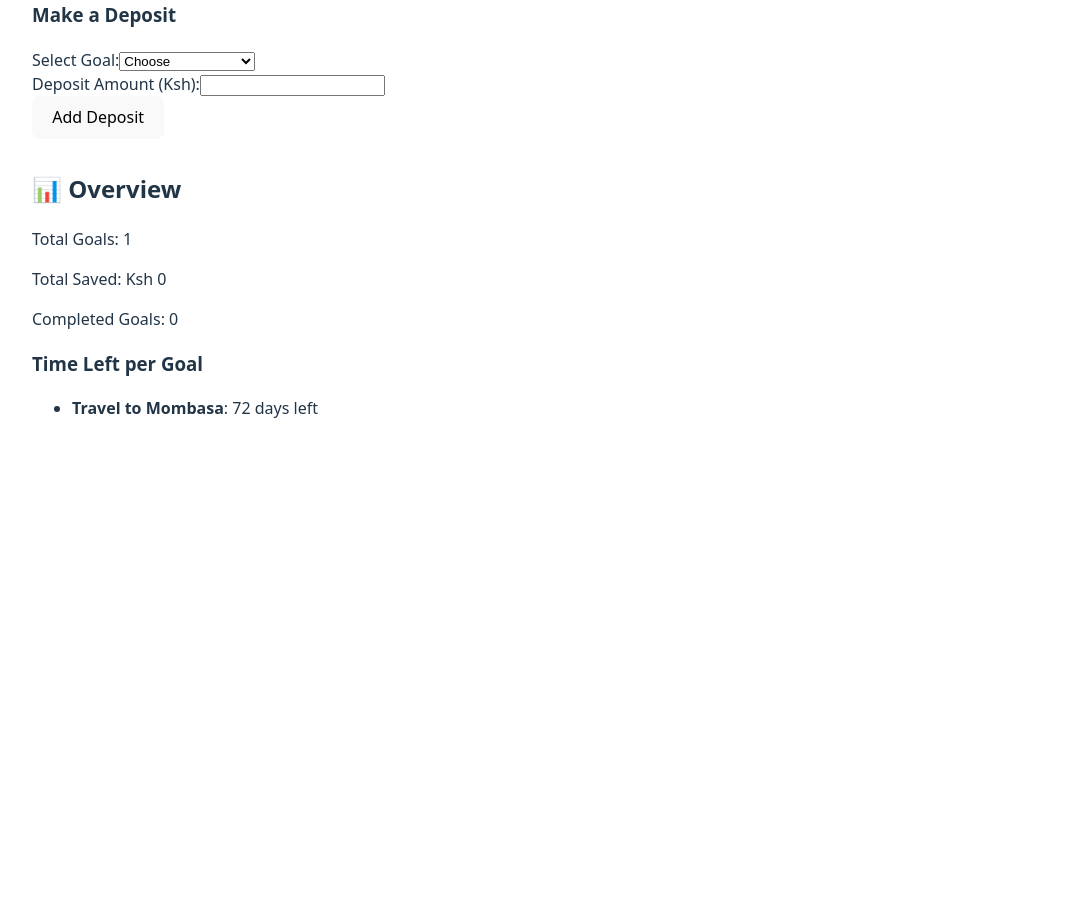
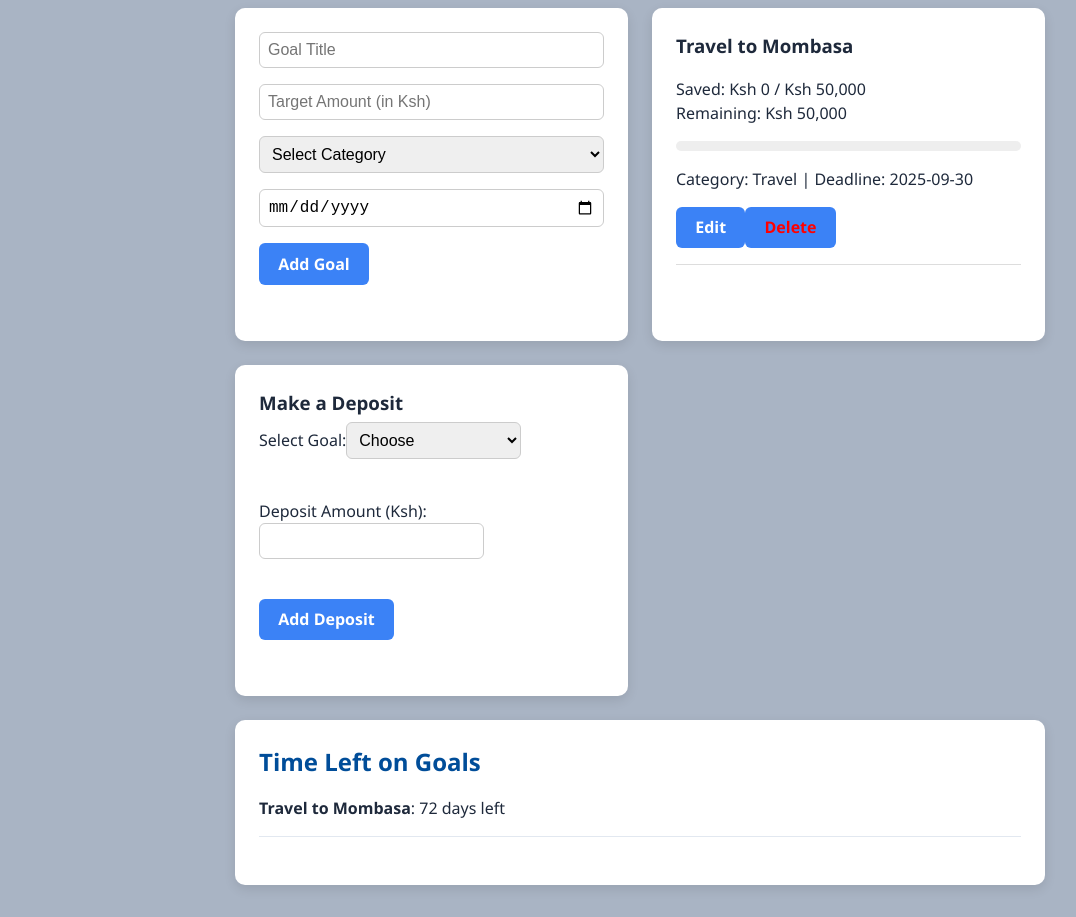
Before and after one commit to TerryYegon/phase-2-code-challenge-2, a React (Vite) app: page / in a window 1280 px wide. Shown: the part 500-1417 px from the top of the page, without its empty margins (0-1076 px from the left). Before the commit the page ends 984 px from the top, so only its background shows below. Built offline with nearby package versions, Linux system fonts and the light colour scheme; data requests are answered from the project's data file.

Commit message:
creating and adding data in styles.css

```diff
--- a/src/App.jsx
+++ b/src/App.jsx
@@ -3,6 +3,7 @@ import GoalForm from './components/GoalForm';
 import GoalList from './components/GoalList';
 import DepositForm from "./components/DepositForm";
 import Overview from "./components/Overview";
+import './components/Styles.css';
 
 const API_URL = 'http://localhost:3000/goals';
 
@@ -23,14 +24,59 @@ function App() {
   }
 };
 
-  return (
-    <div style={{ padding: "2rem" }}>
-      <h1> Fin Path</h1>
-      <GoalForm setGoals={setGoals} goals={goals} />
-      <GoalList goals={goals} setGoals={setGoals} />
-      <DepositForm goals={goals} setGoals={setGoals} />
-      <Overview goals={goals} />
+ return (
+    <div className="app-container">
+      <header>
+        <h1>Fin Path</h1>
+      </header>
 
+      <main className="dashboard-grid">
+
+        <section className="overview-section card">
+          <Overview goals={goals} />
+        </section>
+
+        <section className="add-goal-section card">
+          <GoalForm goals={goals} setGoals={setGoals} />
+        </section>
+
+
+        <section className="goals-list-section card">
+          <GoalList goals={goals} setGoals={setGoals} />
+        </section>
+
+        <section className="deposit-form-section card">
+          <DepositForm goals={goals} setGoals={setGoals} />
+        </section>
+
+
+        <section className="time-left-section card">
+          <h2> Time Left on Goals</h2>
+          <ul>
+            {goals.map((goal) => {
+              const today = new Date();
+              const deadlineDate = new Date(goal.deadline);
+              const timeDiff = deadlineDate - today;
+              const daysLeft = Math.ceil(timeDiff / (1000 * 60 * 60 * 24));
+
+              let statusText;
+              if (daysLeft < 0 && deadlineDate < today) {
+                statusText = " Overdue";
+              } else if (daysLeft <= 30) {
+                statusText = ` ${daysLeft} days left`;
+              } else {
+                statusText = `${daysLeft} days left`;
+              }
+
+              return (
+                <li key={goal.id} className={daysLeft < 0 ? "overdue" : daysLeft <= 30 ? "warning" : ""}>
+                  <strong>{goal.title}</strong>: {statusText}
+                </li>
+              );
+            })}
+          </ul>
+        </section>
+      </main>
     </div>
   );
 }
--- /dev/null
+++ b/src/components/Styles.css
@@ -0,0 +1,144 @@
+body {
+  font-family: 'Segoe UI', Tahoma, Geneva, Verdana, sans-serif;
+  background-color: #a9b4c4;
+  color: #1e293b;
+  margin: 0;
+  padding: 0;
+  justify-content: center;
+}
+
+.app-container {
+  max-width: 1200px;
+  margin: 0 auto;
+  padding: 2rem;
+}
+
+header {
+  margin-bottom: 2rem;
+  text-align: center;
+}
+
+header h1 {
+  font-size: 2.5rem;
+  color: #004d99;
+  font-weight: 700;
+}
+
+
+.dashboard-grid {
+  display: grid;
+  grid-template-columns: repeat(auto-fit, minmax(300px, 1fr));
+  grid-gap: 1.5rem;
+}
+
+
+.card {
+  background: white;
+  padding: 1.5rem;
+  border-radius: 10px;
+  box-shadow: 0 4px 12px rgba(0, 0, 0, 0.1);
+}
+
+
+.overview-section {
+  grid-column: span 2;
+  min-height: 250px;
+}
+
+.time-left-section {
+  grid-column: 1 / -1;
+}
+
+.time-left-section h2 {
+  margin-top: 0;
+  margin-bottom: 1rem;
+  color: #004d99;
+}
+
+
+form {
+  display: flex;
+  flex-direction: column;
+}
+
+input,
+select {
+  padding: 0.5rem;
+  margin-bottom: 1rem;
+  border: 1px solid #ccc;
+  border-radius: 6px;
+  font-size: 1rem;
+}
+
+button {
+  background-color: #3b82f6;
+  color: white;
+  border: none;
+  padding: 0.6rem 1.2rem;
+  border-radius: 6px;
+  cursor: pointer;
+  font-weight: 600;
+  transition: background-color 0.3s ease;
+  align-self: flex-start;
+}
+
+button:hover {
+  background-color: #2563eb;
+}
+
+ul {
+  list-style: none;
+  padding: 0;
+  margin: 0;
+}
+
+li {
+  margin-bottom: 1.5rem;
+  padding-bottom: 1rem;
+  border-bottom: 1px solid #e2e8f0;
+}
+
+
+.goal-card {
+  background: #f9fafb;
+  padding: 1rem;
+  border-radius: 8px;
+  box-shadow: none;
+}
+
+h3 {
+  margin-top: 0;
+  margin-bottom: 0.3rem;
+  color: #1e293b;
+}
+
+
+.progress-bar {
+  background: #e0e7ff;
+  height: 12px;
+  border-radius: 6px;
+  overflow: hidden;
+  margin-bottom: 0.5rem;
+}
+
+.progress-bar-fill {
+  height: 100%;
+  background: linear-gradient(90deg, #4ade80, #22c55e);
+  transition: width 0.5s ease;
+  border-radius: 6px 0 0 6px;
+}
+
+.progress-bar-fill.complete {
+  background: green;
+}
+
+
+.warning {
+  color: #f59e0b;
+  font-weight: 700;
+}
+
+.overdue {
+  color: #dc2626;
+  font-weight: 700;
+}
```
Also changed, not shown: src/GoalForm.jsx (deleted).
